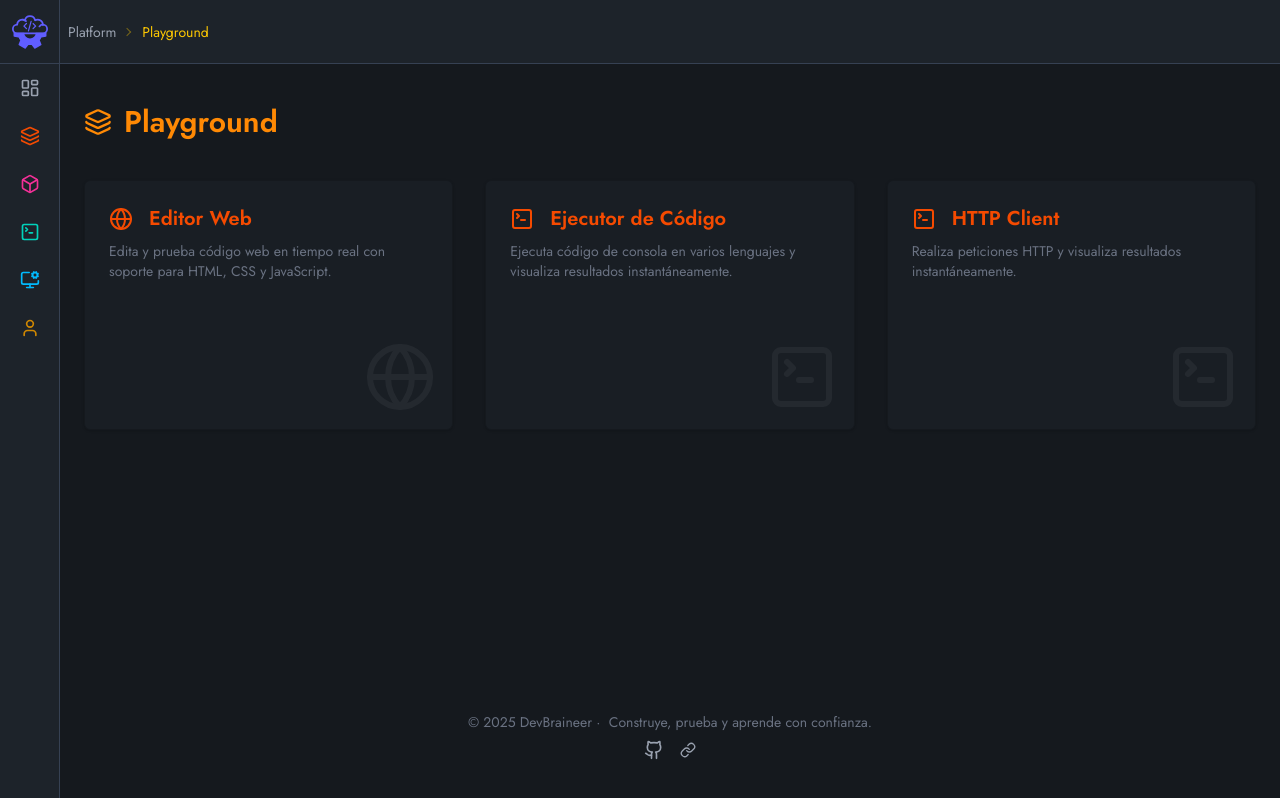
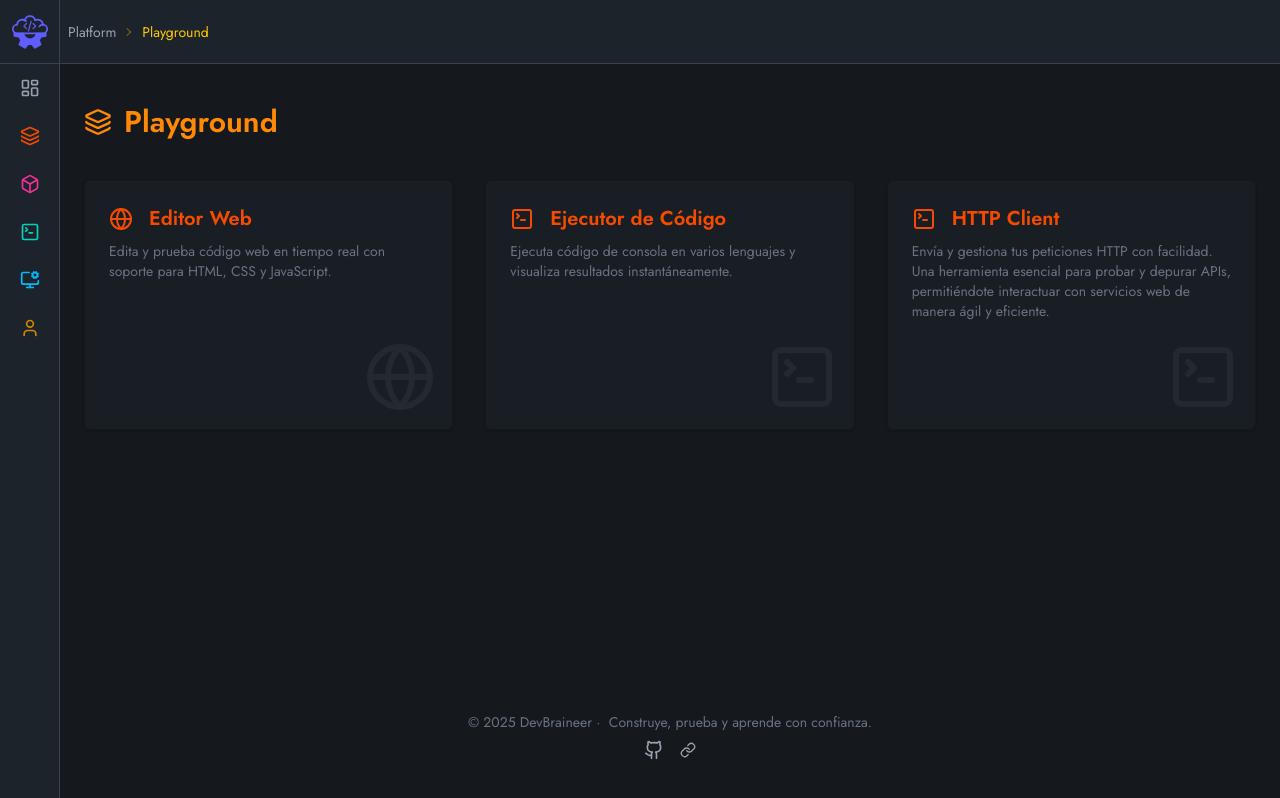
Before and after one commit to AletzMan/devbraineer, a Next.js app: page /platform/playground in a window 1280 px wide. Built offline with nearby package versions, Linux system fonts and the light colour scheme.

Commit message:
refactor: Update description in Playground menu item for HTTP Client functionality

```diff
--- a/src/app/platform/playground/page.tsx
+++ b/src/app/platform/playground/page.tsx
@@ -28,7 +28,7 @@ const playgroundChildren = [
         icon: SquareTerminalIconChild,
         color: 'text-orange-600',
         description:
-            'Realiza peticiones HTTP y visualiza resultados instantáneamente.',
+            'Envía y gestiona tus peticiones HTTP con facilidad. Una herramienta esencial para probar y depurar APIs, permitiéndote interactuar con servicios web de manera ágil y eficiente.',
     },
 ];
 
```
